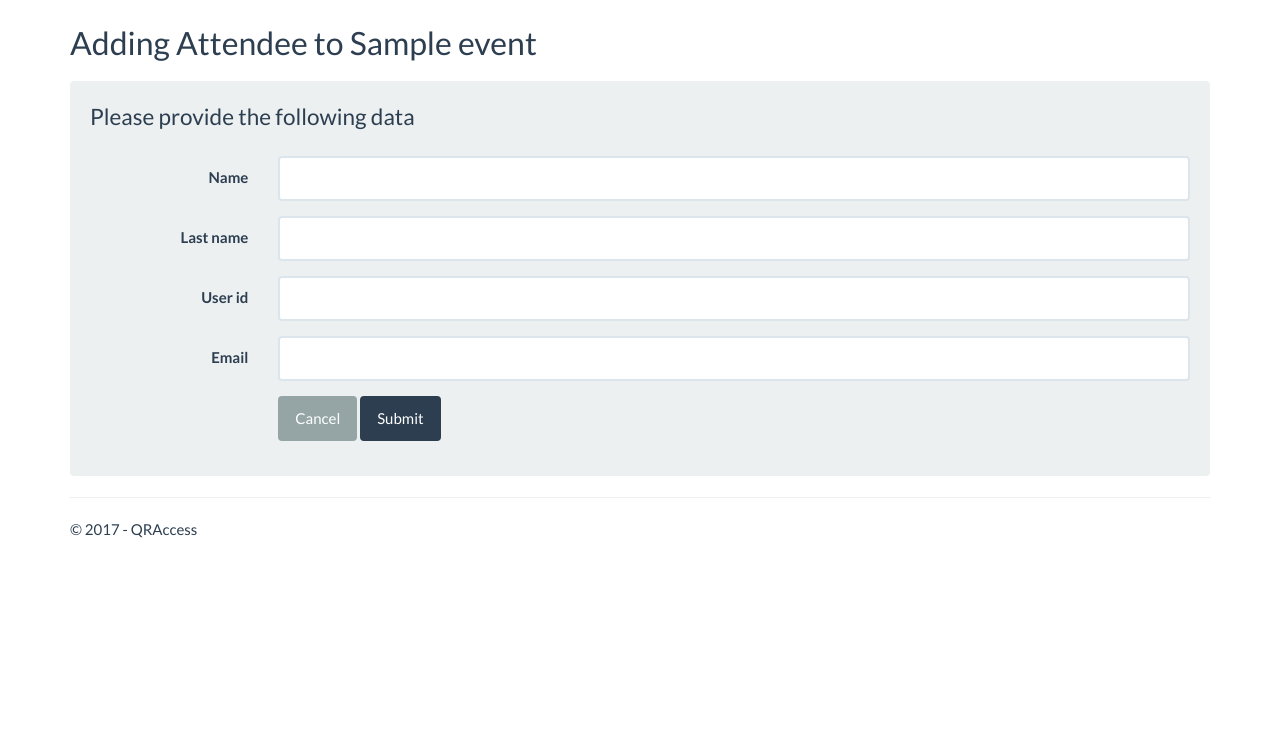
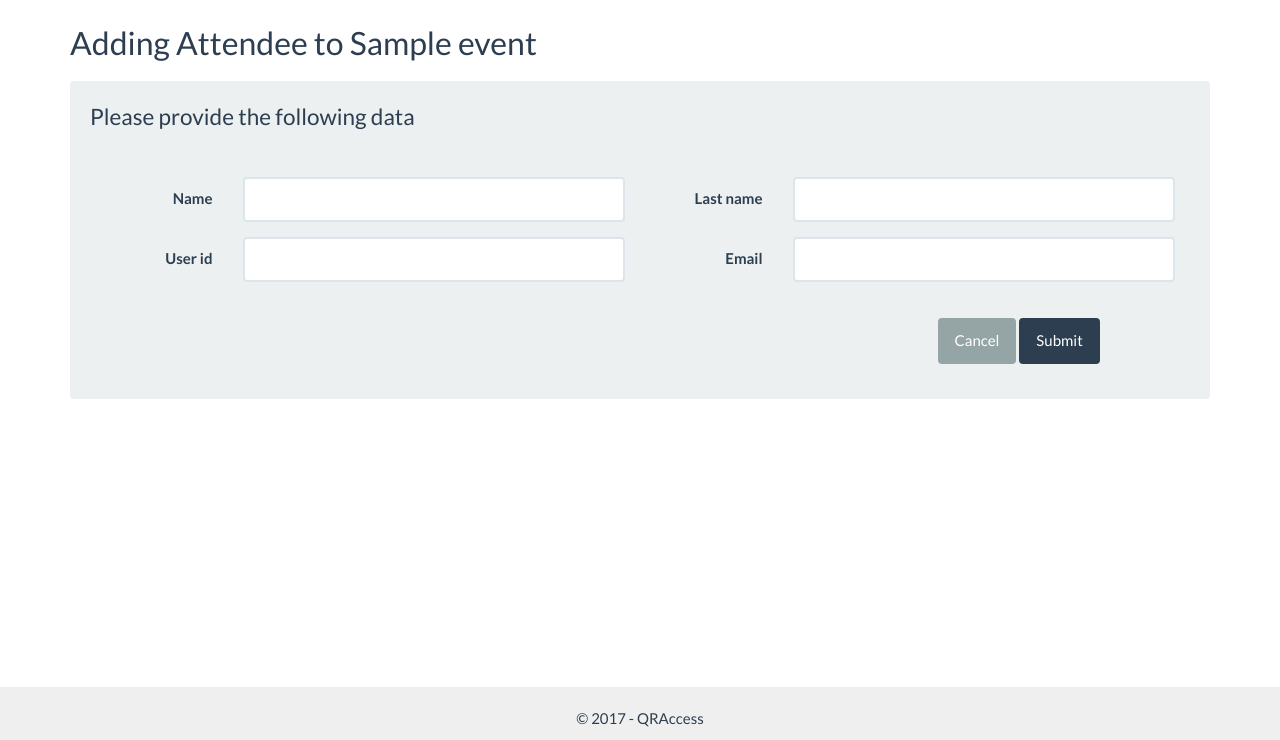
Before and after one commit to facevedom/QRAccess, a Django app: page /add-attendee/event/1 in a window 1280 px wide. Shown: the part 60-800 px from the top of the page. Run offline with Django 3.2, Linux system fonts and the light colour scheme; a user stored in the database is signed in; tables that the repository leaves empty hold one stand-in row (values such as "Sample post"); some libraries are stand-ins or nearby versions.

Commit message:
Now sending emails
-Sending emails when registering
-Added encoding

```diff
--- a/app/admin.py
+++ b/app/admin.py
@@ -1,3 +1,6 @@
+#!/usr/bin/env python
+# -*- coding: utf-8 -*-
+
 from django.contrib import admin
 from .models import Company, Event, Room, Permission, EndUser, AccessLog
 
--- a/app/forms.py
+++ b/app/forms.py
@@ -1,6 +1,5 @@
-"""
-Definition of forms.
-"""
+#!/usr/bin/env python
+# -*- coding: utf-8 -*-
 
 from django import forms
 from functools import partial
--- a/app/models.py
+++ b/app/models.py
@@ -1,6 +1,5 @@
-"""
-Definition of models.
-"""
+#!/usr/bin/env python
+# -*- coding: utf-8 -*-
 
 from django.db import models
 from datetime import date
--- a/app/static/app/content/site.css
+++ b/app/static/app/content/site.css
@@ -15,3 +15,16 @@
 {
     vertical-align: middle;
 }
+
+.bottom-aligned {
+	min-height: 50px;
+}
+
+.footer {
+	bottom:0;
+	left:0;
+	right:0;
+	position:absolute;
+	background-color: #efefef;
+	min-height: 50px;
+}
--- a/app/templates/app/layout.html
+++ b/app/templates/app/layout.html
@@ -60,10 +60,10 @@
         <br />
 
         {% block content %}{% endblock %}
-        <hr/>
-        <footer>
-            <p>&copy; {{ year }} - QRAccess</p>
-        </footer>
+        <div class="footer text-center">
+
+            <p><br>&copy; {{ year }} - QRAccess</p>
+        </div>
     </div>
 
     {% if creating_event %}
--- a/app/templates/event/add_attendee.html
+++ b/app/templates/event/add_attendee.html
@@ -26,38 +26,46 @@
     <fieldset>
         <legend>Please provide the following data</legend>
 
+        <br>
+
+        <div class="col-md-6">
             <div class="form-group">
-            <label for="{{ form.name.id_for_label }}" class="col-lg-2 control-label">{{ form.name.label }}</label>
-            <div class="col-lg-10">
+                <label for="{{ form.name.id_for_label }}" class="col-md-3 control-label">{{ form.name.label }}</label>
+                <div class="col-md-9">
                     {{ form.name|addclass:'form-control' }}
                 </div>
             </div>
-
+        </div>
+        <div class="col-md-6">
             <div class="form-group">
-            <label for="{{ form.last_name.id_for_label }}" class="col-lg-2 control-label">{{ form.last_name.label }}</label>
-            <div class="col-lg-10">
+                <label for="{{ form.last_name.id_for_label }}" class="col-md-3 control-label">{{ form.last_name.label }}</label>
+                <div class="col-md-9">
                     {{ form.last_name|addclass:'form-control' }}
                 </div>
             </div>
-
+        </div>
+        <div class="col-md-6">
             <div class="form-group">
-            <label for="{{ form.user_id.id_for_label }}" class="col-lg-2 control-label">{{ form.user_id.label }}</label>
-            <div class="col-lg-10">
+                <label for="{{ form.user_id.id_for_label }}" class="col-md-3 control-label">{{ form.user_id.label }}</label>
+                <div class="col-md-9">
                     {{ form.user_id|addclass:'form-control' }}
                 </div>
             </div>
-
+        </div>
+        <div class="col-md-6">
             <div class="form-group">
-            <label for="{{ form.email.id_for_label }}" class="col-lg-2 control-label">{{ form.email.label }}</label>
-            <div class="col-lg-10">
+                <label for="{{ form.email.id_for_label }}" class="col-md-3 control-label">{{ form.email.label }}</label>
+                <div class="col-md-9">
                     {{ form.email|addclass:'form-control' }}
+                </div>
             </div>
         </div>
 
         {{ form.event_id }}
 
         <div class="form-group">
-            <div class="col-lg-10 col-lg-offset-2">
+            <div class="col-md-3 col-md-offset-9">
+                <br>
                 <button type="reset" class="btn btn-default">Cancel</button>
                 <button type="submit" class="btn btn-primary">Submit</button>
             </div>
--- a/app/views/event_views.py
+++ b/app/views/event_views.py
@@ -1,3 +1,6 @@
+#!/usr/bin/env python
+# -*- coding: utf-8 -*-
+
 from django.shortcuts import render
 from django.contrib.auth.decorators import login_required
 
@@ -6,6 +9,7 @@ from datetime import date
 
 from app.views.main_views import error_happened
 from app.views.main_views import success_happened
+from app.views.user_views import send_qr_email
 from app.forms import EventCreation
 from app.forms import AttendeeRegistration
 from app.models import Event
@@ -151,6 +155,7 @@ def add_attendee(request, event_id):
             else:
                 return error_happened(request, '%s %s is already registered in event' % (name, last_name))
 
+            send_qr_email(email, event, token_id, request)
             return success_happened(request, 'Succesfully added %s %s to %s' % (name, last_name, event.name))
 
     else:
--- a/app/views/main_views.py
+++ b/app/views/main_views.py
@@ -1,3 +1,6 @@
+#!/usr/bin/env python
+# -*- coding: utf-8 -*-
+
 from django.shortcuts import render
 from django.http import HttpRequest
 
```
Also changed, not shown: app/views/company_views.py (+9 -4 lines), app/views/user_views.py (+27 -2 lines). Lines whose indentation alone changed are shown as unchanged.
